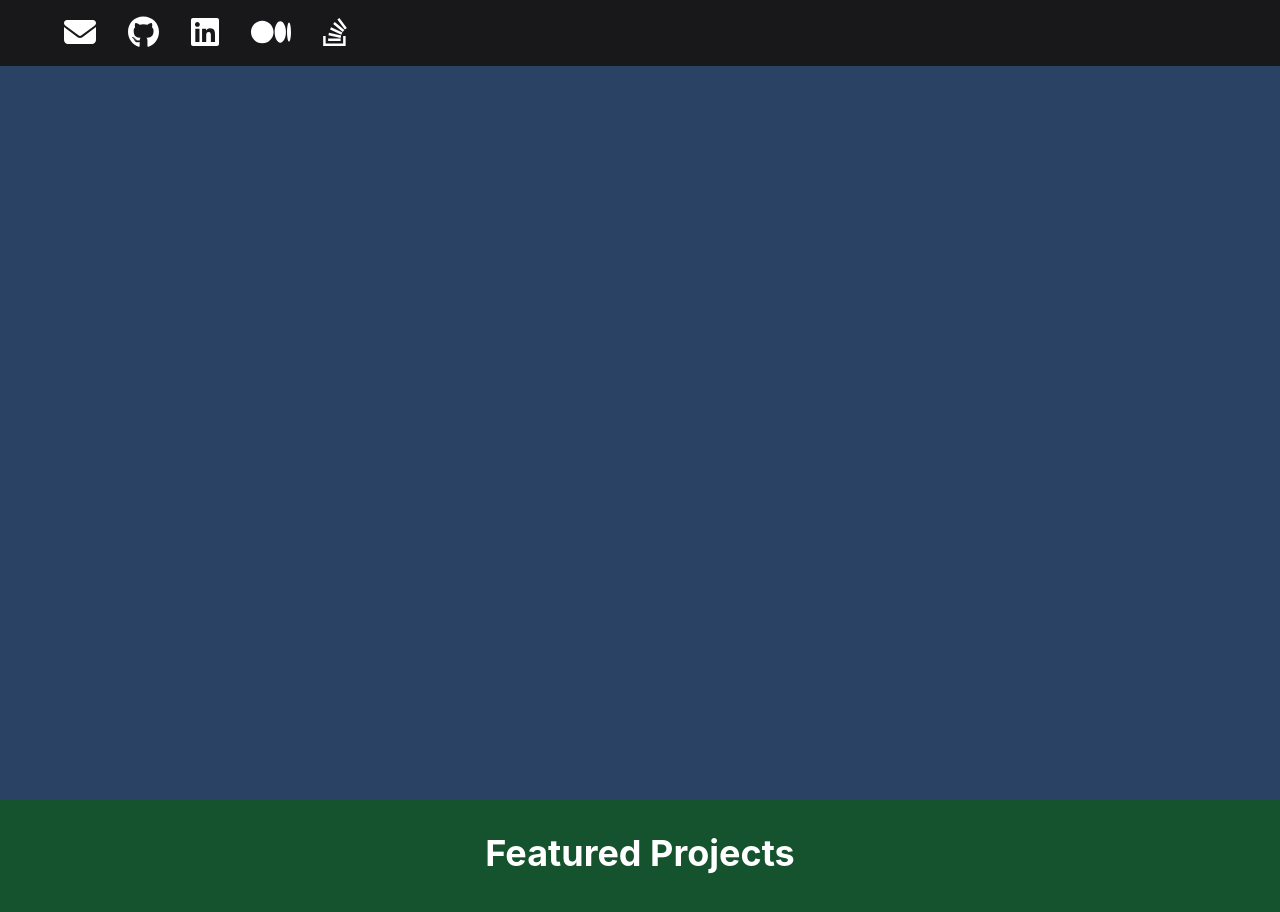
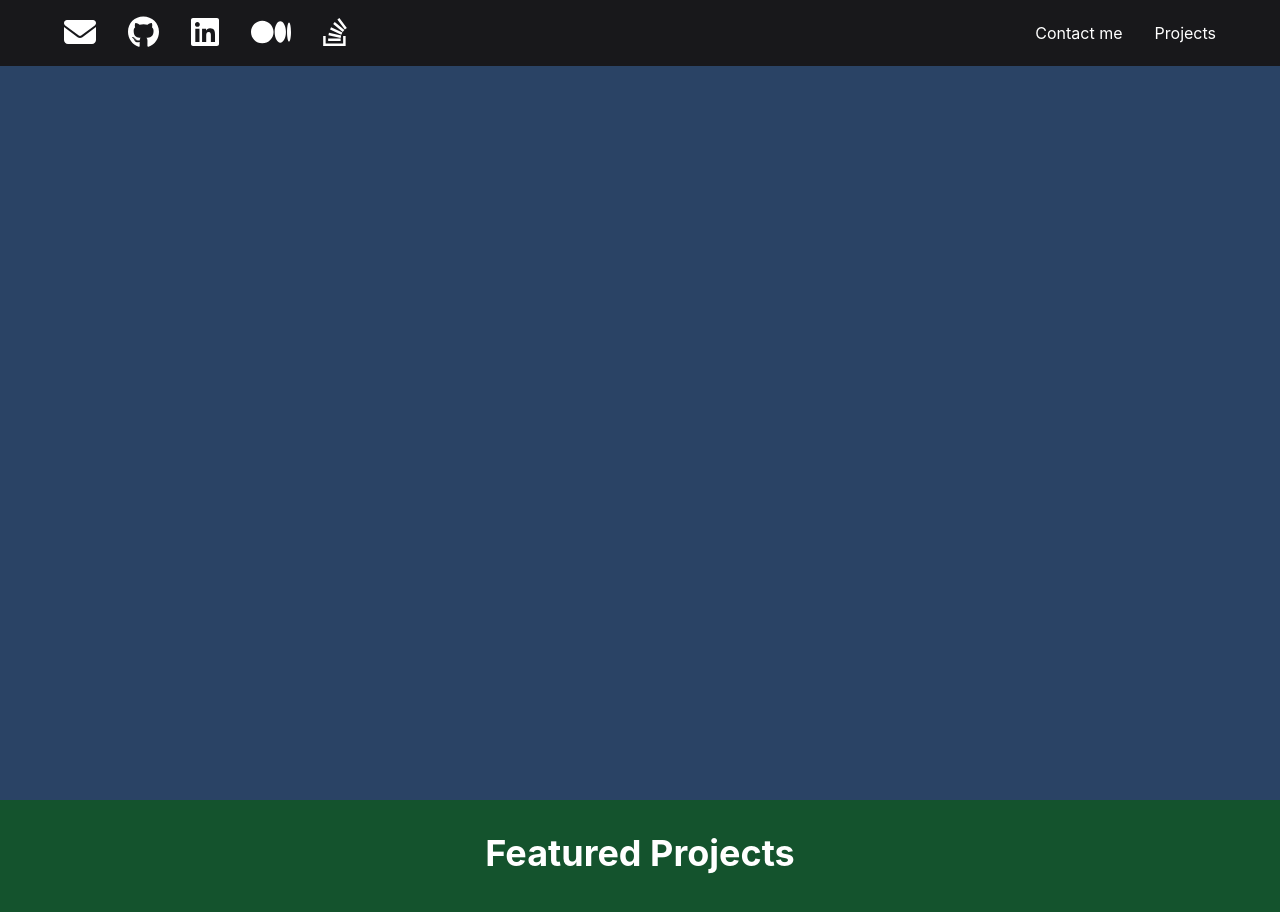
Before and after one commit to achrefabdennebi/react-lab, a React (Create React App) app: page / in a window 1280 px wide. Shown: the top 912 px of the page. Built offline with nearby package versions, Linux system fonts and the light colour scheme.

Commit message:
feat: add internals links

```diff
--- a/src/components/Header.js
+++ b/src/components/Header.js
@@ -34,6 +34,7 @@ const socials = [
 
 const Header = () => {
   const handleClick = (anchor) => () => {
+    console.log(anchor)
     const id = `${anchor}-section`;
     const element = document.getElementById(id);
     if (element) {
@@ -78,6 +79,8 @@ const Header = () => {
           <nav>
             <HStack spacing={8}>
               {/* Add links to Projects and Contact me section */}
+              <a href="/#contact-me" onClick={handleClick('contactme')}>Contact me</a>
+              <a href="/#projects" onClick={handleClick('projects')}>Projects</a>
             </HStack>
           </nav>
         </HStack>
```
